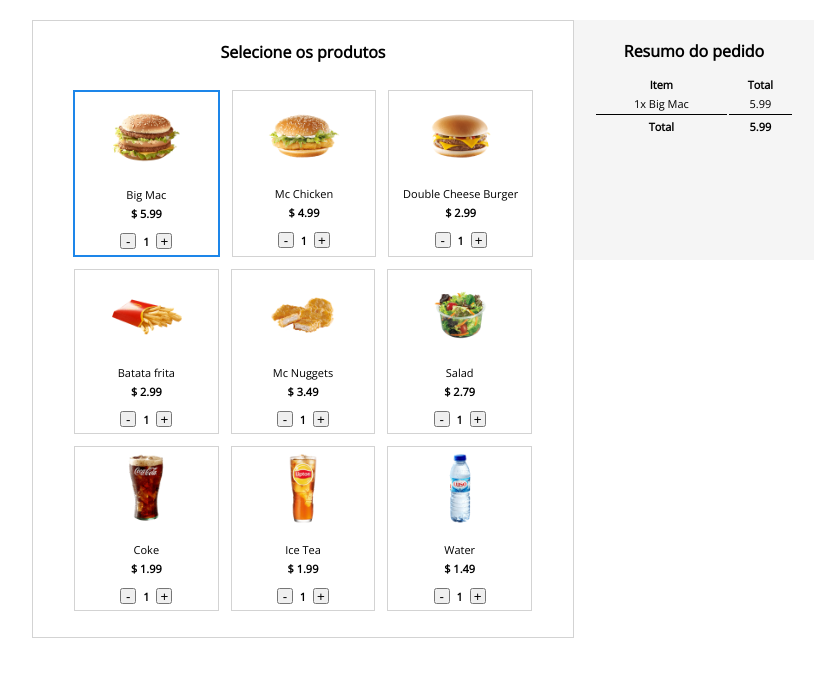
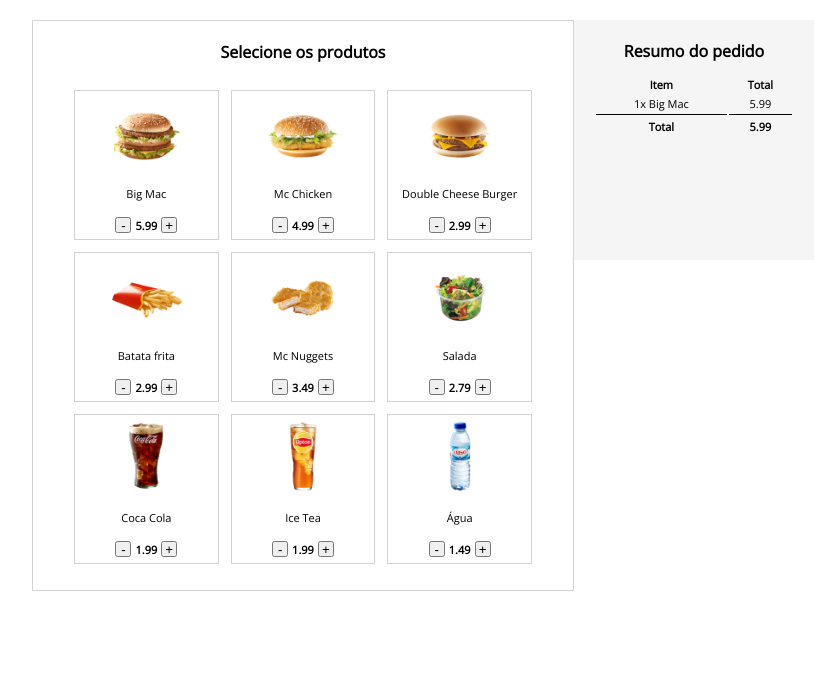
Before and after one commit to gubsocosta/self-service-machine, a plain HTML site: page index.html in a window 1280 px wide. Shown: the whole page, without its empty margins (217-1040 px from the left). Drawn offline with nearby package versions, Linux system fonts and the light colour scheme.

Commit message:
feature: use v-for directive

```diff
--- a/index.html
+++ b/index.html
@@ -12,139 +12,24 @@
 </head>
 
 <body>
-
   <main id="app">
-
     <section class="items">
       <h4>Selecione os produtos</h4>
-                <div class="product selected">
+      <div v-for="product in products" class="product">
         <div class="photo">
-                        <img src="img/big-mac.png">
+          <img :src="product.photo">
         </div>
         <div class="description">
-                        <span class="name">Big Mac</span>
-                        <span class="price">$ 5.99</span>
+          <span class="name">{{ product.name }}</span>
+          <span class="price">{{ products.price }}</span>
           <div class="quantity-area">
             <button>-</button>
-                            <span class="quantity">1</span>
-                            <button>+</button>
-                        </div>
-                    </div>
-                </div>
-                <div class="product">
-                    <div class="photo">
-                        <img src="img/mc-chicken.png">
-                    </div>
-                    <div class="description">
-                        <span class="name">Mc Chicken</span>
-                        <span class="price">$ 4.99</span>
-                        <div class="quantity-area">
-                            <button>-</button>
-                            <span class="quantity">1</span>
-                            <button>+</button>
-                        </div>
-                    </div>
-                </div>
-                <div class="product">
-                    <div class="photo">
-                        <img src="img/double-cb.png">
-                    </div>
-                    <div class="description">
-                        <span class="name">Double Cheese Burger</span>
-                        <span class="price">$ 2.99</span>
-                        <div class="quantity-area">
-                            <button>-</button>
-                            <span class="quantity">1</span>
-                            <button>+</button>
-                        </div>
-                    </div>
-                </div>
-                <div class="product">
-                    <div class="photo">
-                        <img src="img/fries.png">
-                    </div>
-                    <div class="description">
-                        <span class="name">Batata frita</span>
-                        <span class="price">$ 2.99</span>
-                        <div class="quantity-area">
-                            <button>-</button>
-                            <span class="quantity">1</span>
-                            <button>+</button>
-                        </div>
-                    </div>
-                </div>
-                <div class="product">
-                    <div class="photo">
-                        <img src="img/nuggets.png">
-                    </div>
-                    <div class="description">
-                        <span class="name">Mc Nuggets</span>
-                        <span class="price">$ 3.49</span>
-                        <div class="quantity-area">
-                            <button>-</button>
-                            <span class="quantity">1</span>
-                            <button>+</button>
-                        </div>
-                    </div>
-                </div>
-                <div class="product">
-                    <div class="photo">
-                        <img src="img/salad.png">
-                    </div>
-                    <div class="description">
-                        <span class="name">Salad</span>
-                        <span class="price">$ 2.79</span>
-                        <div class="quantity-area">
-                            <button>-</button>
-                            <span class="quantity">1</span>
-                            <button>+</button>
-                        </div>
-                    </div>
-                </div>
-                <div class="product">
-                    <div class="photo">
-                        <img src="img/cola.png">
-                    </div>
-                    <div class="description">
-                        <span class="name">Coke</span>
-                        <span class="price">$ 1.99</span>
-                        <div class="quantity-area">
-                            <button>-</button>
-                            <span class="quantity">1</span>
-                            <button>+</button>
-                        </div>
-                    </div>
-                </div>
-                <div class="product">
-                    <div class="photo">
-                        <img src="img/lipton.png">
-                    </div>
-                    <div class="description">
-                        <span class="name">Ice Tea</span>
-                        <span class="price">$ 1.99</span>
-                        <div class="quantity-area">
-                            <button>-</button>
-                            <span class="quantity">1</span>
-                            <button>+</button>
-                        </div>
-                    </div>
-                </div>
-                <div class="product">
-                    <div class="photo">
-                        <img src="img/water.png">
-                    </div>
-                    <div class="description">
-                        <span class="name">Water</span>
-                        <span class="price">$ 1.49</span>
-                        <div class="quantity-area">
-                            <button>-</button>
-                            <span class="quantity">1</span>
+            <span class="quantity">{{ product.price }}</span>
             <button>+</button>
           </div>
         </div>
       </div>
     </section>
-
     <section class="summary">
       <strong>Resumo do pedido</strong>
       <table>
@@ -167,9 +52,8 @@
         </tbody>
       </table>
     </section>
-
   </main>
-
+  <script src="https://unpkg.com/vue@3/dist/vue.global.js"></script>
   <script src="scripts.js"></script>
 </body>
 
--- a/scripts.js
+++ b/scripts.js
@@ -63,3 +63,13 @@ var products = [
     "quantity": 1
   }
 ];
+
+const SelfServiceMachine = {
+  data() {
+    return {
+      products: window.products
+    };
+  }
+};
+
+Vue.createApp(SelfServiceMachine).mount('#app');
```
Lines whose indentation alone changed are shown as unchanged.
